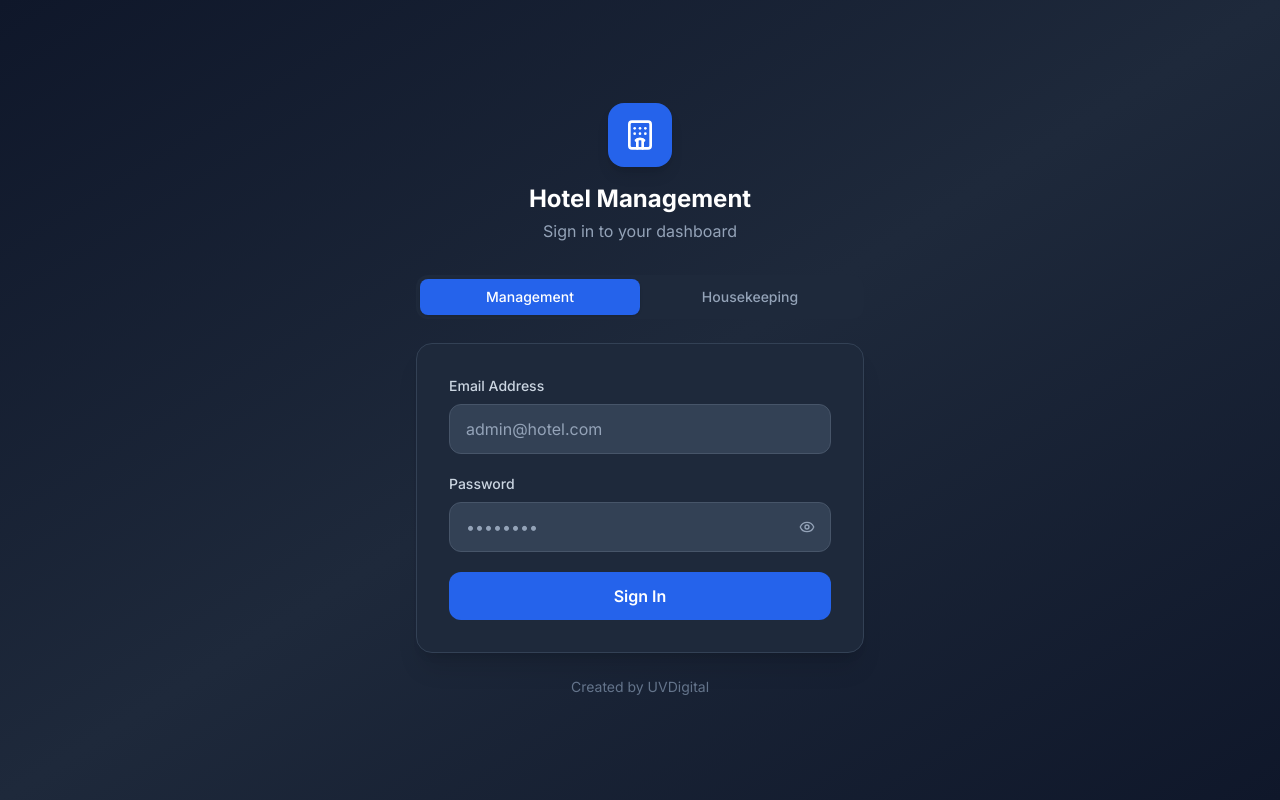
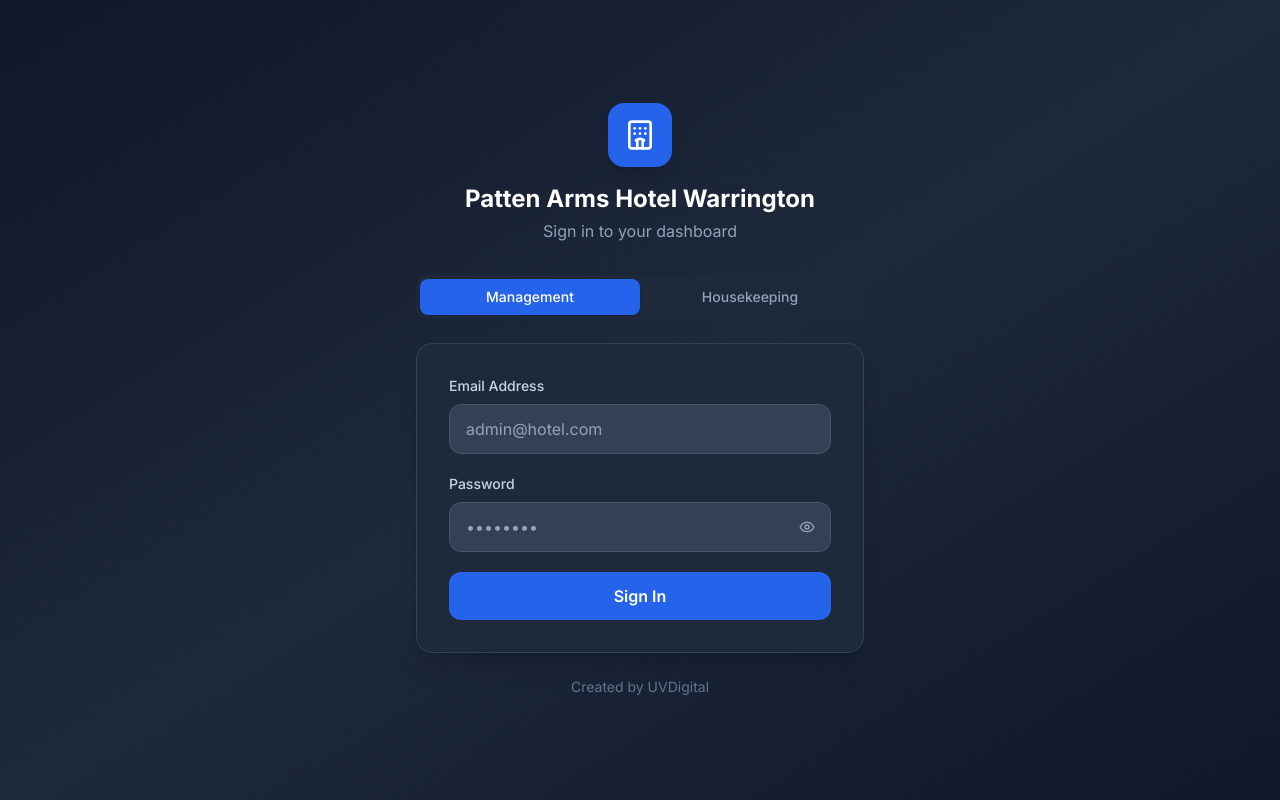
Before and after one commit to pattenarmshotelwar-dev/hotel-management-system, a Next.js app: page /login in a window 1280 px wide. Built offline with nearby package versions, Linux system fonts and the light colour scheme; no server answers.

Commit message:
chore: Update branding to Patten Arms Hotel Warrington

```diff
--- a/app/admin/layout.tsx
+++ b/app/admin/layout.tsx
@@ -62,8 +62,8 @@ export default function AdminLayout({ children }: { children: React.ReactNode })
             <Hotel className="w-5 h-5 text-white" />
           </div>
           <div>
-            <p className="text-white font-semibold text-sm">Hotel PMS</p>
-            <p className="text-slate-400 text-xs">Management</p>
+            <p className="text-white font-semibold text-sm">Patten Arms Hotel</p>
+            <p className="text-slate-400 text-xs">Warrington</p>
           </div>
           <button
             className="ml-auto lg:hidden text-slate-400 hover:text-white"
--- a/app/housekeeping/page.tsx
+++ b/app/housekeeping/page.tsx
@@ -100,7 +100,7 @@ export default function HousekeepingDashboard() {
       <div className="bg-slate-900 text-white px-4 py-4 sticky top-0 z-20">
         <div className="max-w-2xl mx-auto flex items-center justify-between">
           <div>
-            <h1 className="font-bold text-lg">🏨 Housekeeping</h1>
+            <h1 className="font-bold text-lg">🏨 Patten Arms Housekeeping</h1>
             <p className="text-slate-400 text-xs">{format(new Date(), 'EEEE, dd MMM yyyy')}</p>
           </div>
           <button onClick={() => setShowCleanerModal(true)} className="text-right">
--- a/app/layout.tsx
+++ b/app/layout.tsx
@@ -6,8 +6,8 @@ import { Toaster } from 'sonner'
 const inter = Inter({ subsets: ['latin'] })
 
 export const metadata: Metadata = {
-  title: 'Hotel Management System',
-  description: 'Professional Hotel Property Management System',
+  title: 'Patten Arms Hotel Warrington',
+  description: 'Patten Arms Hotel Property Management System',
 }
 
 export default function RootLayout({
--- a/app/login/page.tsx
+++ b/app/login/page.tsx
@@ -50,7 +50,7 @@ export default function LoginPage() {
           <div className="inline-flex items-center justify-center w-16 h-16 bg-blue-600 rounded-2xl mb-4 shadow-lg">
             <Hotel className="w-8 h-8 text-white" />
           </div>
-          <h1 className="text-2xl font-bold text-white">Hotel Management</h1>
+          <h1 className="text-2xl font-bold text-white text-center">Patten Arms Hotel Warrington</h1>
           <p className="text-slate-400 mt-1">Sign in to your dashboard</p>
         </div>
 
```
